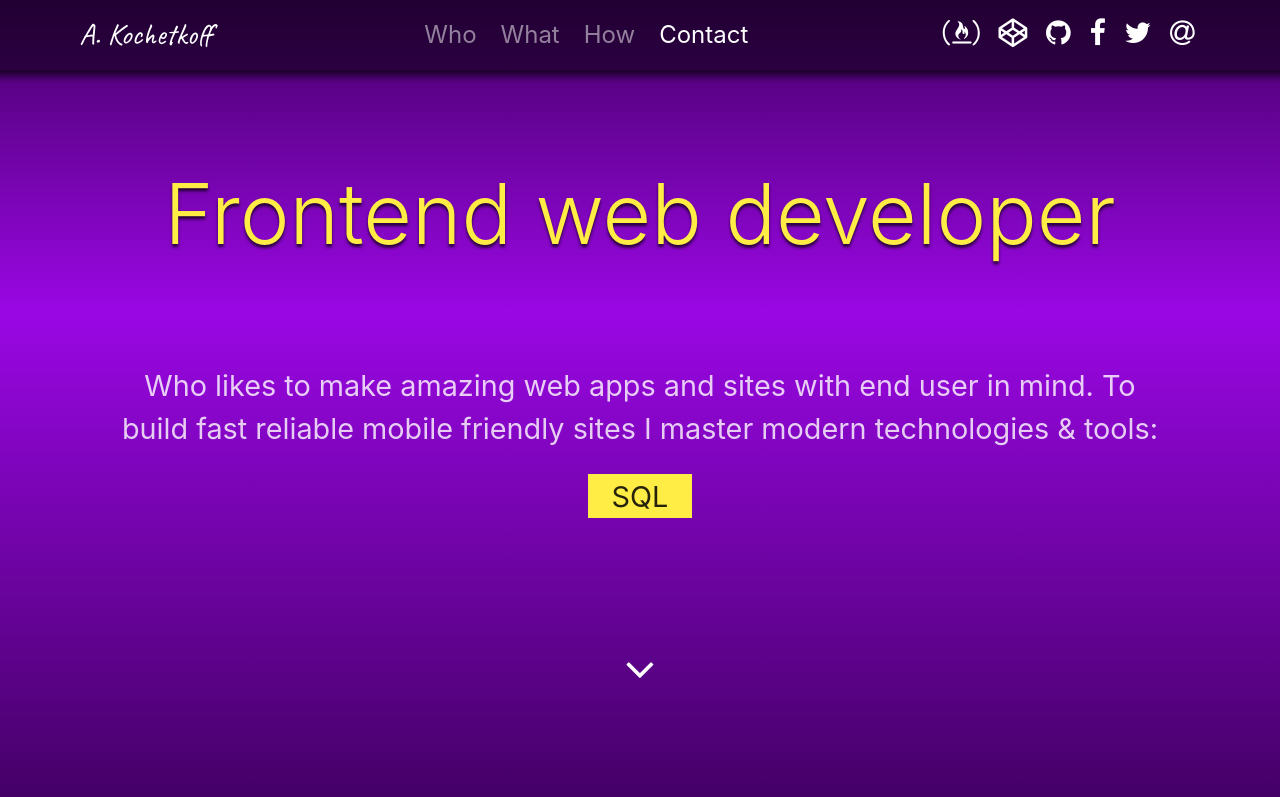
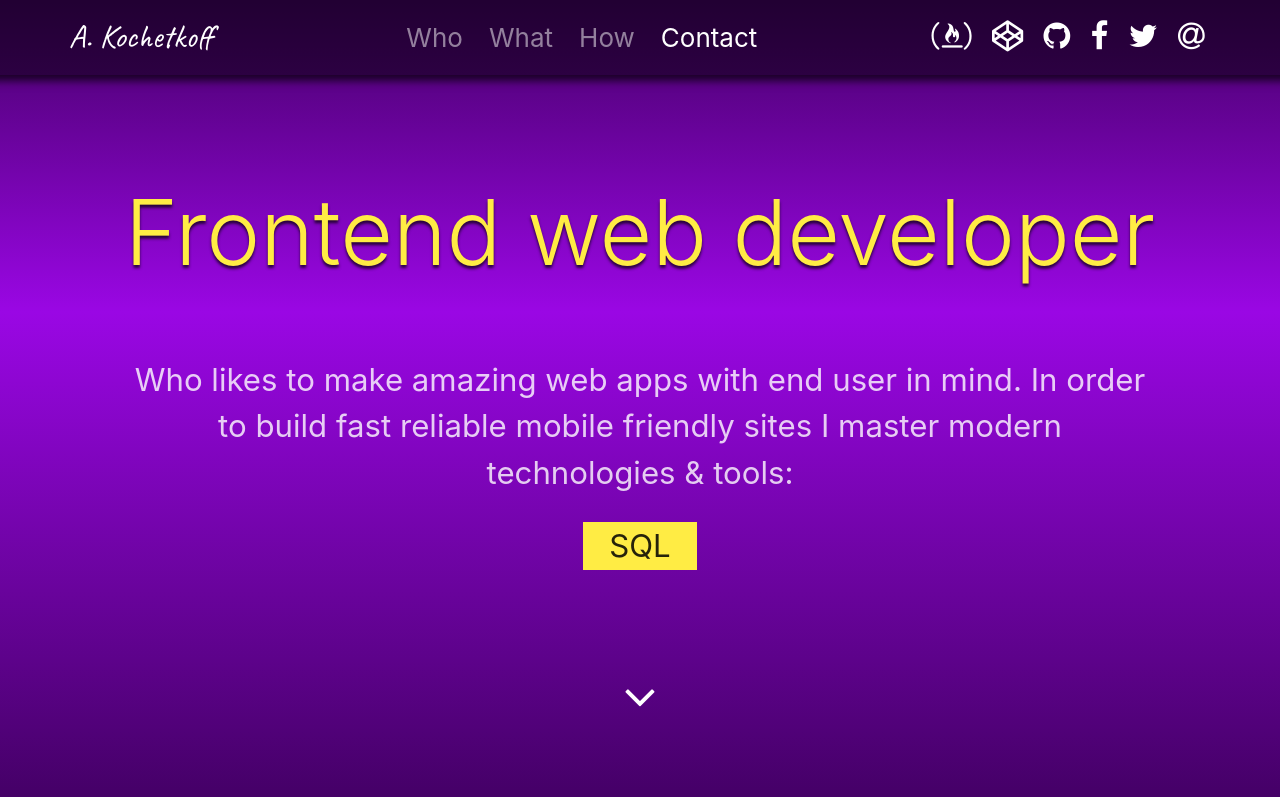
Before and after one commit to kochetkoff/kochetkoff.github.io, a plain HTML site: page index.html in a window 1280 px wide. Shown: the top 797 px of the page. Drawn offline with nearby package versions, Linux system fonts and the light colour scheme; a script that the page names is missing.

Commit message:
font-size for high resolution changed

```diff
--- a/index.html
+++ b/index.html
@@ -14,7 +14,7 @@
     <link rel="shortcut icon" href="./favicon.ico" type="image/x-icon">
     <link rel="icon" href="./favicon.ico" type="image/x-icon">
     <meta name="description" content="Artyom Kochetkoff. Frontend developer portfolio page.">
-    <meta name="keywords" content="portfolio, web, dev, frontend developer, frontend master, js">
+    <meta name="keywords" content="kochetkoff, portfolio, web, dev, frontend developer, frontend master, js">
 </head>
 <body data-spy="scroll" data-target="#mainWrapper" data-offset="80">
 <!-- 1 Screen start -->
@@ -87,8 +87,8 @@
             <h1 class="display-4 heading-light pb-0 mb-0 text-gold">Frontend web developer</h1>
         </div>
         <div id="main-subheading-wrapper" class="col-md-10 offset-md-1 text-center">
-            <p>Who likes to make amazing web apps and sites with end user in mind.
-                To build fast reliable mobile friendly sites I master modern technologies & tools: <br>
+            <p>Who likes to make amazing web apps with end user in mind.
+                In order to build fast reliable mobile friendly sites I master modern technologies & tools: <br>
             </p>
             <p><span id="header-skills">...</span></p>
         </div>
--- a/styles.css
+++ b/styles.css
@@ -22,7 +22,7 @@ html {
 
 @media (min-width: 1200px) {
     html {
-        font-size: 24px;
+        font-size: 26px;
     }
     #main-wrapper {
         min-height: 100vh;
@@ -31,7 +31,7 @@ html {
 
 @media (min-width: 1600px) {
     html {
-        font-size: 28px;
+        font-size: 32px;
     }
 }
 *::selection{
```
